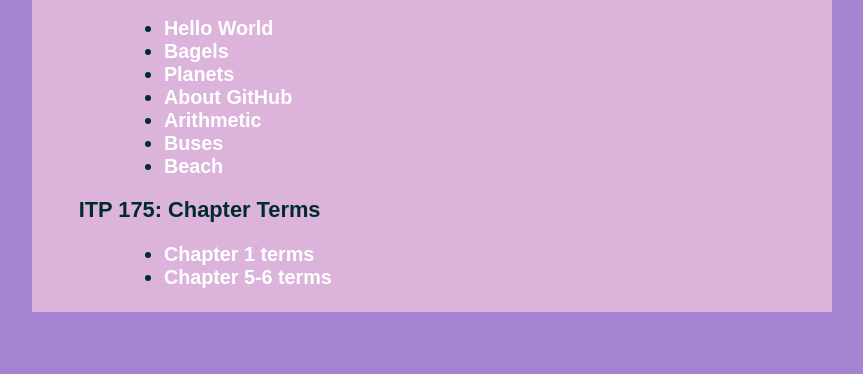
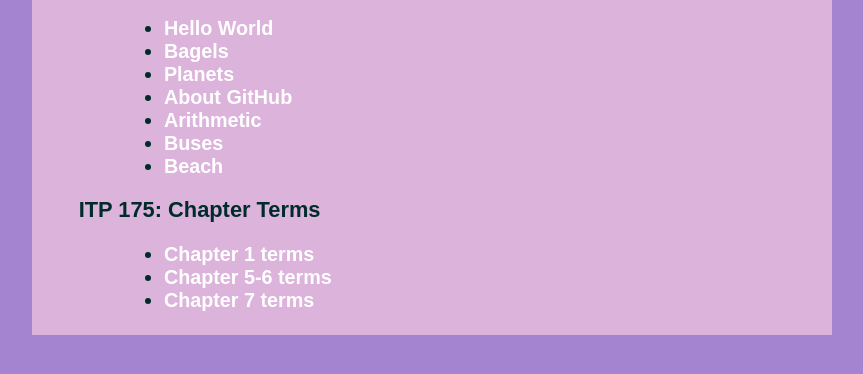
Before and after one commit to tkipps2889/tkipps2889.github.io, a plain HTML site: page index.html in a window 1280 px wide. Shown: the part 146-520 px from the top of the page, without its empty margins (208-1071 px from the left). Drawn offline with Linux system fonts and the light colour scheme.

Commit message:
Update index.html

```diff
--- a/index.html
+++ b/index.html
@@ -48,6 +48,7 @@
           <ul>
             <li><a href="ch1.html">Chapter 1 terms</a></li>
             <li><a href="ch5.html">Chapter 5-6 terms</a></li>
+            <li><a href="ch7.html">Chapter 7 terms</a></li>
           </ul>
         </h3>
       </td></tr>
```
